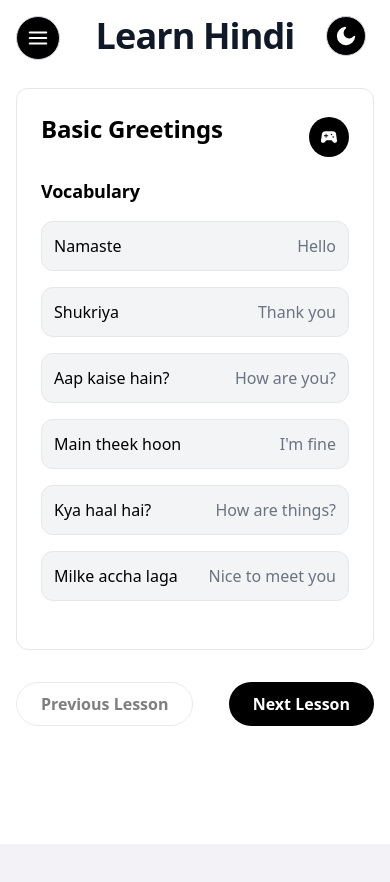
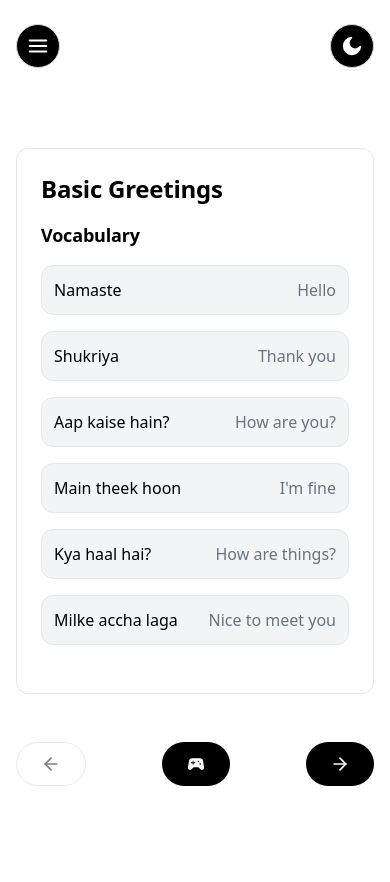
Before and after one commit to amarmeena/teach-hindi, a Next.js app: page / in a window 390 px wide. Shown: the top 882 px of the page. Before the commit the page ends 844 px from the top, so only its background shows below. Built offline with nearby package versions, Linux system fonts and the light colour scheme.

Commit message:
add transitions

```diff
--- a/src/app/globals.css
+++ b/src/app/globals.css
@@ -43,7 +43,22 @@ body {
   font-size: 1rem;
   line-height: 1.6;
   background-image: linear-gradient(135deg, #fff 0%, #F3F4F6 100%);
-  transition: background 0.4s cubic-bezier(.4,0,.2,1);
+  transition: background 0.4s cubic-bezier(.4,0,.2,1), color 0.4s cubic-bezier(.4,0,.2,1);
+  transition-property: background, color;
+  transition-duration: 0.5s;
+}
+
+main, .main-content, .min-h-screen, .flex {
+  transition: background 0.5s, color 0.5s;
+}
+
+/* Sidebar transitions */
+.sidebar-overlay {
+  transition: opacity 0.3s;
+}
+
+.sidebar-panel {
+  transition: transform 0.3s;
 }
 
 /* App card style */
--- a/src/app/layout.tsx
+++ b/src/app/layout.tsx
@@ -1,7 +1,6 @@
 import type { Metadata } from "next";
 import { Inter } from "next/font/google";
 import "./globals.css";
-import ThemeToggle from "@/components/ThemeToggle";
 
 const inter = Inter({
   variable: "--font-inter",
@@ -41,7 +40,6 @@ export default function RootLayout({
       <body
         className={`${inter.variable} antialiased`}
       >
-        <ThemeToggle />
         {children}
       </body>
     </html>
--- a/src/app/page.tsx
+++ b/src/app/page.tsx
@@ -1,8 +1,9 @@
 "use client";
 import { useState, useEffect } from "react";
 import { Button } from "@/components/ui/button";
-import { FiXCircle } from "react-icons/fi";
+import { FiXCircle, FiArrowLeft, FiArrowRight } from "react-icons/fi";
 import { MdSportsEsports } from "react-icons/md";
+import ThemeToggle from "@/components/ThemeToggle";
 
 // Define types for course content
 interface PracticeItem {
@@ -26,6 +27,7 @@ export default function Home() {
   const [practiceMode, setPracticeMode] = useState(false);
   // Track which flashcards are flipped
   const [flipped, setFlipped] = useState<{ [key: number]: boolean }>({});
+  const [isTransitioning, setIsTransitioning] = useState(false);
 
   useEffect(() => {
     async function fetchCourseData() {
@@ -53,12 +55,43 @@ export default function Home() {
     setShownAnswers({});
   };
 
-  // Helper to go to next/previous lesson
-  const goToNext = () => handleLessonChange(Math.min(currentStep + 1, lessons.length - 1));
-  const goToPrev = () => handleLessonChange(Math.max(currentStep - 1, 0));
-
-  // Helper to jump to a lesson
-  const jumpToLesson = (idx: number) => handleLessonChange(idx);
+  // Helper to go to next/previous lesson with transition
+  const goToNext = () => {
+    if (currentStep < lessons.length - 1) {
+      setIsTransitioning(true);
+      setTimeout(() => {
+        setCurrentStep(currentStep + 1);
+        setIsTransitioning(false);
+      }, 200);
+    }
+  };
+  const goToPrev = () => {
+    if (currentStep > 0) {
+      setIsTransitioning(true);
+      setTimeout(() => {
+        setCurrentStep(currentStep - 1);
+        setIsTransitioning(false);
+      }, 200);
+    }
+  };
+  // Helper to jump to a lesson with transition
+  const jumpToLesson = (idx: number) => {
+    if (idx !== currentStep) {
+      setIsTransitioning(true);
+      setTimeout(() => {
+        setCurrentStep(idx);
+        setIsTransitioning(false);
+      }, 200);
+    }
+  };
+  // Toggle quiz mode with transition
+  const togglePracticeMode = () => {
+    setIsTransitioning(true);
+    setTimeout(() => {
+      setPracticeMode((v) => !v);
+      setIsTransitioning(false);
+    }, 200);
+  };
 
   // Toggle answer visibility for a practice question
   const toggleAnswer = (i: number) => {
@@ -74,9 +107,30 @@ export default function Home() {
   }
 
   return (
+    <>
+      {/* Mobile Top Bar: Sidebar + Dark Mode Toggle */}
+      <div className="md:hidden flex justify-between items-center w-full px-4 pt-6 bg-white dark:bg-black text-black dark:text-white">
+        {/* Sidebar Toggle */}
+        <button
+          className="w-11 h-11 rounded-full flex items-center justify-center border border-gray-300 dark:border-gray-700 bg-black text-white dark:bg-white dark:text-black focus:outline-none focus:ring-2 focus:ring-gray-400 active:scale-95 transition-transform"
+          onClick={() => setSidebarOpen((open) => !open)}
+          aria-label="Open course progress sidebar"
+        >
+          <svg width="22" height="22" viewBox="0 0 24 24" fill="none" stroke="currentColor" strokeWidth="2.2" strokeLinecap="round" strokeLinejoin="round" className="text-white dark:text-black">
+            <line x1="3" y1="6" x2="21" y2="6"/>
+            <line x1="3" y1="12" x2="21" y2="12"/>
+            <line x1="3" y1="18" x2="21" y2="18"/>
+          </svg>
+          <span className="sr-only">Open course progress sidebar</span>
+        </button>
+        {/* Dark Mode Toggle */}
+        <div className="w-11 h-11 flex items-center justify-center">
+          <ThemeToggle className="w-11 h-11" />
+        </div>
+      </div>
       <div className="min-h-screen flex bg-white dark:bg-black font-sans">
         {/* Progress Sidebar */}
-      <aside className="hidden md:flex flex-col w-64 bg-white dark:bg-black text-gray-900 dark:text-white p-6 border-r border-gray-200 dark:border-gray-800 min-h-screen sticky top-0">
+        <aside className="hidden md:flex flex-col w-64 bg-white dark:bg-black text-gray-900 dark:text-white p-6 border-r border-gray-200 dark:border-gray-800 min-h-screen sticky top-0 pb-8">
           <h2 className="text-2xl font-bold mb-6 text-gray-900 dark:text-white">Course Progress</h2>
           <ol className="space-y-3">
             {lessons.map((lesson, idx) => (
@@ -107,23 +161,9 @@ export default function Home() {
           </div>
         </aside>
 
-      {/* Mobile Sidebar Toggle */}
-      <button
-        className="md:hidden fixed top-4 left-4 z-20 w-11 h-11 rounded-full flex items-center justify-center border border-gray-300 dark:border-gray-700 bg-black text-white dark:bg-white dark:text-black focus:outline-none focus:ring-2 focus:ring-gray-400 active:scale-95 transition-transform"
-        onClick={() => setSidebarOpen((open) => !open)}
-        aria-label="Open course progress sidebar"
-      >
-        <svg width="22" height="22" viewBox="0 0 24 24" fill="none" stroke="currentColor" strokeWidth="2.2" strokeLinecap="round" strokeLinejoin="round" className="text-white dark:text-black">
-          <line x1="3" y1="6" x2="21" y2="6"/>
-          <line x1="3" y1="12" x2="21" y2="12"/>
-          <line x1="3" y1="18" x2="21" y2="18"/>
-        </svg>
-        <span className="sr-only">Open course progress sidebar</span>
-      </button>
         {/* Mobile Sidebar */}
-      {sidebarOpen && (
-        <aside className="fixed inset-0 z-30 bg-black/70 flex">
-          <div className="w-64 bg-white dark:bg-black text-gray-900 dark:text-white p-6 h-full flex flex-col">
+        <aside className={`fixed inset-0 z-30 flex sidebar-overlay transition-all duration-300 ${sidebarOpen ? 'opacity-100' : 'opacity-0 pointer-events-none'}`}>
+          <div className={`sidebar-panel w-64 bg-white dark:bg-black text-gray-900 dark:text-white p-6 h-full flex flex-col transition-all duration-300 ${sidebarOpen ? 'translate-x-0' : '-translate-x-full'}`}>
             <h2 className="text-2xl font-bold mb-6 text-gray-900 dark:text-white">Course Progress</h2>
             <ol className="space-y-3">
               {lessons.map((lesson, idx) => (
@@ -158,38 +198,17 @@ export default function Home() {
           </div>
           <div className="flex-1" onClick={() => setSidebarOpen(false)} />
         </aside>
-      )}
 
         {/* Main Content */}
         <main className="flex-1 p-4 md:p-8">
           <div className="max-w-4xl mx-auto">
-          <h1 className="text-4xl font-bold mb-8 text-center tracking-tight text-gray-900 dark:text-white">Learn Hindi</h1>
             {/* Lesson Card */}
-          <div className="mb-8 bg-white dark:bg-black border border-gray-200 dark:border-gray-700 rounded-xl p-6">
-            <div className="flex items-center justify-between mb-4">
-              <h2 className="text-2xl font-bold text-black dark:text-white mb-4">{lessons[currentStep]}</h2>
-              {practiceMode && (
-                <button
-                  onClick={() => setPracticeMode(false)}
-                  aria-label="Exit Practice Mode"
-                  className="ml-4 w-10 h-10 flex items-center justify-center bg-[#1C1C1E] text-white dark:bg-[#F2F2F7] dark:text-black border-none rounded-full transition-colors"
-                  tabIndex={0}
+            <div
+              className={`mb-12 mt-16 bg-white dark:bg-black border border-gray-200 dark:border-gray-700 rounded-xl p-6 transition-all duration-300 ease-in-out ${isTransitioning ? 'opacity-0 scale-95 pointer-events-none' : 'opacity-100 scale-100'}`}
+              style={{ transitionProperty: 'opacity, transform' }}
             >
-                  <FiXCircle className="w-5 h-5 text-white dark:text-black" />
-                  <span className="sr-only">Exit Practice Mode</span>
-                </button>
-              )}
-              {!practiceMode && (
-                <button
-                  onClick={() => setPracticeMode(true)}
-                  aria-label="Enter Practice Mode"
-                  className="ml-4 w-10 h-10 flex items-center justify-center bg-black text-white dark:bg-white dark:text-black border-none rounded-full transition-colors"
-                  tabIndex={0}
-                >
-                  <MdSportsEsports className="w-5 h-5 text-white dark:text-black" />
-                  <span className="sr-only">Enter Practice Mode</span>
-                </button>
-              )}
+              <div className="flex items-center mb-4">
+                <h2 className="text-2xl font-bold text-black dark:text-white mb-0 flex-1">{lessons[currentStep]}</h2>
               </div>
               {/* Vocabulary Section */}
               <div className="mb-6">
@@ -225,16 +244,51 @@ export default function Home() {
               </div>
             </div>
             {/* Navigation */}
-          <div className="flex justify-between">
-            <Button variant="secondary" onClick={goToPrev} disabled={currentStep === 0} className="rounded-full">
-              Previous Lesson
+            <div className="flex justify-between items-center gap-x-2 mt-6">
+              {/* Previous Lesson Button */}
+              <Button
+                variant="secondary"
+                onClick={goToPrev}
+                disabled={currentStep === 0}
+                className="rounded-full flex items-center justify-center min-w-[44px] md:w-44"
+              >
+                <span className="md:hidden"><FiArrowLeft className="w-5 h-5" /></span>
+                <span className="hidden md:inline-flex items-center gap-x-2"><FiArrowLeft className="w-5 h-5" />Previous</span>
               </Button>
-            <Button onClick={goToNext} disabled={currentStep === lessons.length - 1} className="rounded-full">
-              Next Lesson
+              {/* Quiz Mode Button */}
+              {practiceMode ? (
+                <Button
+                  variant="secondary"
+                  onClick={togglePracticeMode}
+                  aria-label="Exit Practice Mode"
+                  className="rounded-full flex items-center justify-center min-w-[44px] md:w-44"
+                >
+                  <span className="md:hidden"><FiXCircle className="w-5 h-5" /></span>
+                  <span className="hidden md:inline-flex items-center gap-x-2"><FiXCircle className="w-5 h-5" />Exit Quiz</span>
+                </Button>
+              ) : (
+                <Button
+                  onClick={togglePracticeMode}
+                  aria-label="Enter Practice Mode"
+                  className="rounded-full flex items-center justify-center min-w-[44px] md:w-44"
+                >
+                  <span className="md:hidden"><MdSportsEsports className="w-5 h-5" /></span>
+                  <span className="hidden md:inline-flex items-center gap-x-2"><MdSportsEsports className="w-5 h-5" />Quiz Mode</span>
+                </Button>
+              )}
+              {/* Next Lesson Button */}
+              <Button
+                onClick={goToNext}
+                disabled={currentStep === lessons.length - 1}
+                className="rounded-full flex items-center justify-center min-w-[44px] md:w-44"
+              >
+                <span className="md:hidden"><FiArrowRight className="w-5 h-5" /></span>
+                <span className="hidden md:inline-flex items-center gap-x-2">Next<FiArrowRight className="w-5 h-5" /></span>
               </Button>
             </div>
           </div>
         </main>
       </div>
+    </>
   );
 }
--- a/src/components/ThemeToggle.tsx
+++ b/src/components/ThemeToggle.tsx
@@ -1,7 +1,12 @@
 "use client";
 import { useEffect, useState } from "react";
+import type { ButtonHTMLAttributes } from "react";
 
-export default function ThemeToggle() {
+interface ThemeToggleProps extends ButtonHTMLAttributes<HTMLButtonElement> {
+  className?: string;
+}
+
+export default function ThemeToggle({ className = "", ...props }: ThemeToggleProps) {
   // Always start as 'light' to match SSR
   const [theme, setTheme] = useState<"light" | "dark">("light");
   const [mounted, setMounted] = useState(false);
@@ -33,10 +38,11 @@ export default function ThemeToggle() {
       aria-label="Toggle theme"
       onClick={() => setTheme(theme === "dark" ? "light" : "dark")}
       className={
-        `fixed top-4 right-6 z-20 w-10 h-10 rounded-full flex items-center justify-center border border-gray-300 dark:border-gray-700
-        focus:outline-none focus:ring-2 focus:ring-gray-400 active:scale-95 transition-transform
-        bg-black text-white dark:bg-white dark:text-black`
+        className
+          ? className + " w-10 h-10 rounded-full flex items-center justify-center border border-gray-300 dark:border-gray-700 focus:outline-none focus:ring-2 focus:ring-gray-400 active:scale-95 transition-transform bg-black text-white dark:bg-white dark:text-black"
+          : "fixed top-4 right-6 z-20 w-10 h-10 rounded-full flex items-center justify-center border border-gray-300 dark:border-gray-700 focus:outline-none focus:ring-2 focus:ring-gray-400 active:scale-95 transition-transform bg-black text-white dark:bg-white dark:text-black"
       }
+      {...props}
     >
       {theme === "dark" ? (
         // Filled sun icon
```
Lines whose indentation alone changed are shown as unchanged.
